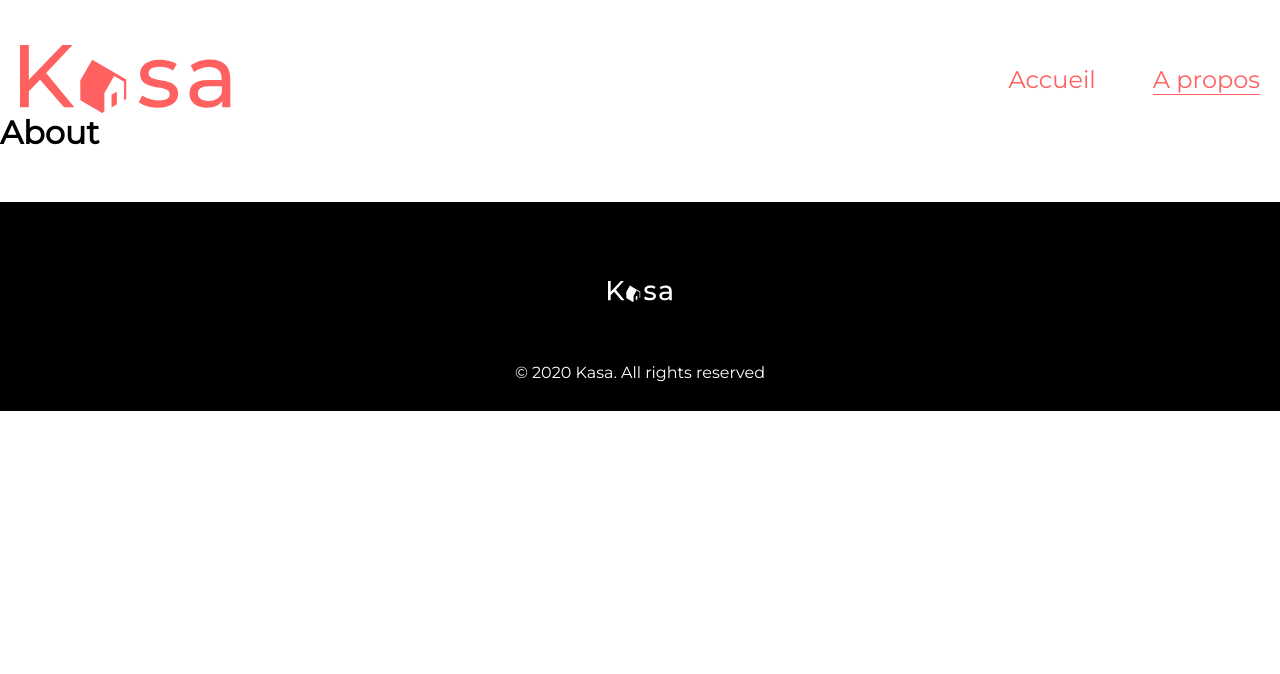
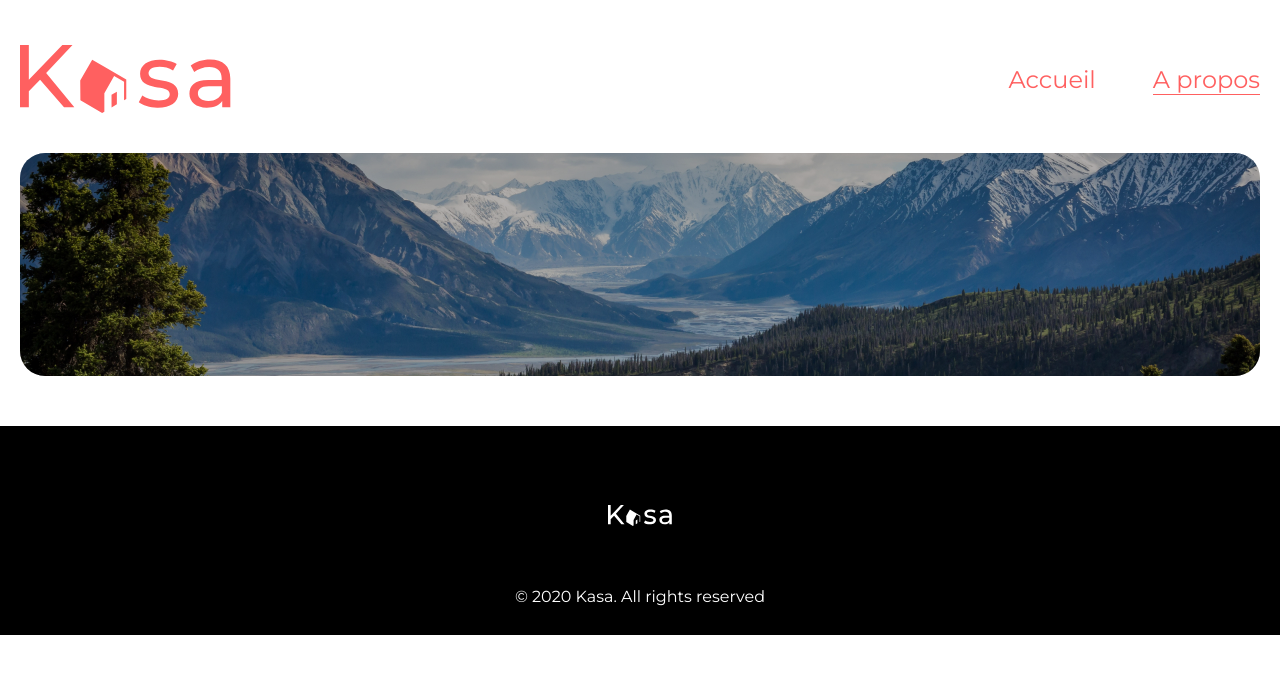
Before and after one commit to samiNedjai/kASA, a React (Create React App) app: page /kasa/a-propos in a window 1280 px wide. Shown: the top 674 px of the page. Built offline with nearby package versions, Linux system fonts and the light colour scheme.

Commit message:
créer le composant banner

```diff
--- a/public/index.html
+++ b/public/index.html
@@ -13,7 +13,7 @@
       src="https://kit.fontawesome.com/2a4ae6f608.js"
       crossorigin="anonymous"
     ></script>
-    <title>kasa</title>
+    <title>Kasa</title>
   </head>
   <body>
     <div id="root"></div>
--- a/src/Router/Router.js
+++ b/src/Router/Router.js
@@ -3,6 +3,7 @@ import { BrowserRouter, Routes, Route } from "react-router-dom"
 import Home from '../pages/Home'
 import About from '../pages/About'
 import Error from '../pages/Error'
+import Logement from '../pages/Logement'
 import Header from '../components/Header'
 import Footer from '../components/Footer'
 
@@ -13,6 +14,7 @@ export default function Router() {
     <Routes>
         <Route exact path= "kasa/" element= {<Home/>}/>
         <Route exact path= "kasa/a-propos" element= {<About/>}/>
+        <Route exact path= "kasa/logement" element= {<Logement/>}/>
         <Route exact path= "*" element= {<Error/>}/>
     </Routes>
     <Footer/>
--- /dev/null
+++ b/src/components/Banner.js
@@ -0,0 +1,22 @@
+import React from 'react'
+import { useLocation } from 'react-router-dom'
+
+export default function Banner() {
+    const home = "./homebanner.jpg";
+    const about = "./aboutbanner.jpg";
+    const location = useLocation();
+  return (
+    <div className="kasa-banner">
+      <img
+        src={location.pathname === "/kasa/a-propos" ? about : home}
+        alt="banner"
+      />
+      <div className="overlay"></div>
+      {location.pathname === "/kasa/" ? (
+        <div className="banner-text">
+          <p> Chez vous, partout et ailleurs</p>
+        </div>
+      ) : null}
+    </div>
+  )
+}
--- a/src/pages/About.js
+++ b/src/pages/About.js
@@ -1,9 +1,10 @@
 import React from 'react';
+import Banner from '../components/Banner';
 
 function About() {
     return (
         <div>
-            <h1>About</h1>
+            <Banner/>
         </div>
     );
 }
--- a/src/pages/Home.js
+++ b/src/pages/Home.js
@@ -1,4 +1,5 @@
 import React from 'react'
+import Banner from '../components/Banner';
 
 
 
@@ -7,6 +8,7 @@ export default function Home() {
   document.title = "kasa-Accuiel";
   return (
     <div>
+    <Banner/>
     </div>
   )
 }
--- /dev/null
+++ b/src/pages/Logement.js
@@ -0,0 +1,9 @@
+import React from 'react'
+
+export default function Logement() {
+  return (
+    <div>
+      <h1>LOGEMENT</h1>
+    </div>
+  )
+}
--- /dev/null
+++ b/src/styles/components/banner.scss
@@ -0,0 +1,47 @@
+.kasa-banner {
+    position: relative;
+    margin: 40px auto;
+    max-width: 1240px;
+    width: 100%;
+    height: 223px;
+    z-index: 7;
+    overflow: hidden;
+
+
+    img {
+      position: absolute;
+      height: 100%;
+      width: 100%;
+      object-fit: cover;
+      border-radius: 25px;
+
+    }
+
+    .overlay {
+      position: absolute;
+       height: 100%;
+       width: 100%;
+      mix-blend-mode: darken;
+      opacity: 0.3;
+      z-index: 3;
+      background:black;
+      border-radius: 25px;
+    }
+    .banner-text {
+      position: absolute;
+      top: 0;
+      left: 0;
+      right: 0;
+      display: flex;
+      justify-content: center;
+      align-items: center;
+      height: 100%;
+      width: 100%;
+      z-index: 4;
+      p {
+        color: #ffffff;
+        font-size: 48px;
+        font-weight: 500;
+      }
+    }
+  }
--- a/src/styles/index.scss
+++ b/src/styles/index.scss
@@ -3,3 +3,4 @@
 @import "./layouts/header.scss";
 @import "./layouts/footer.scss";
 @import "./pages/error.scss";
+@import "./components/banner.scss"
```
Also changed, not shown: public/aboutbanner.jpg (added), public/homebanner.jpg (added).
